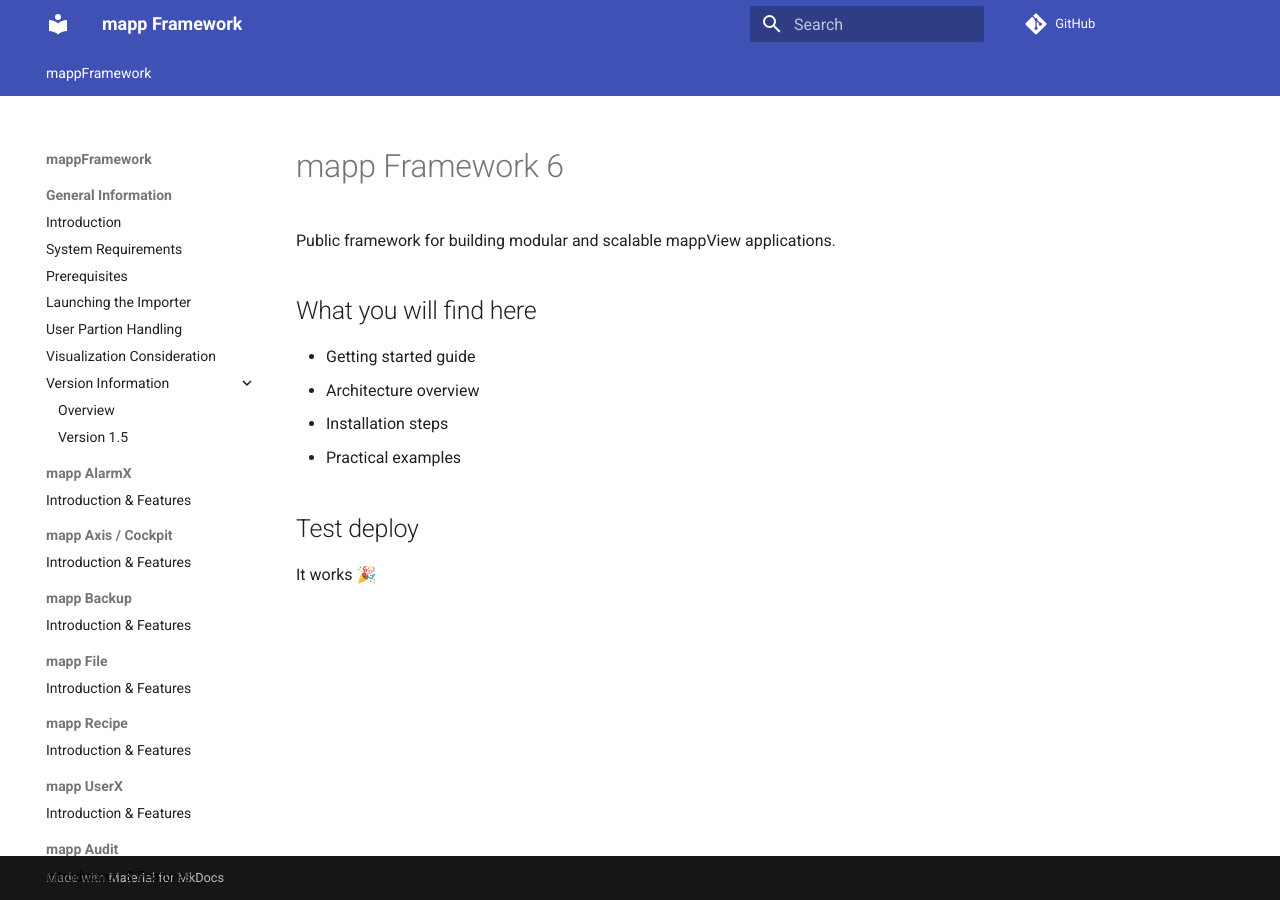
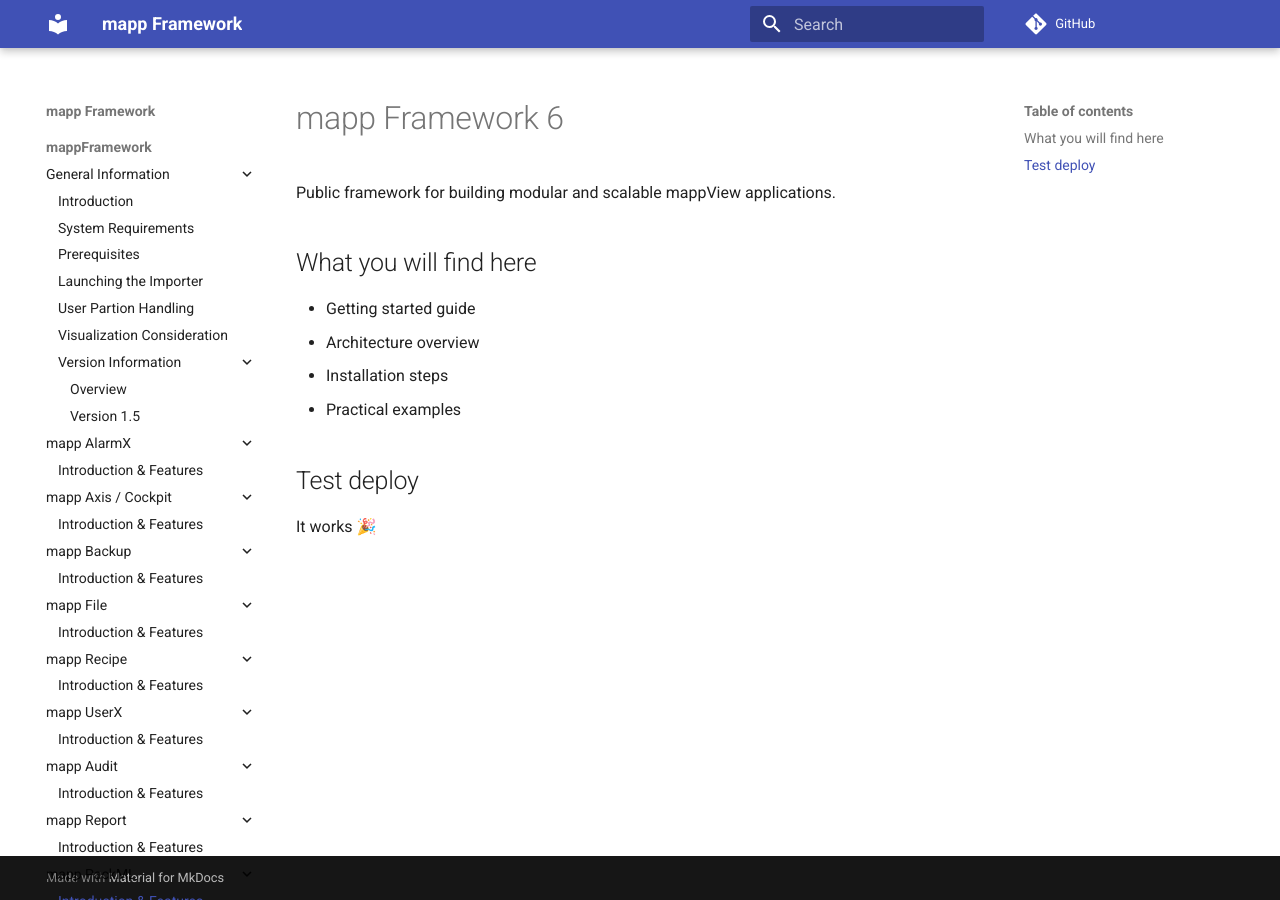
Before and after one commit to jaroslavkovar80/SSHClient, an MkDocs documentation site: the page built from docs/packml/index.md, in a window 1280 px wide. Built offline with MkDocs 1.6.1 and Material for MkDocs 9.7.7, drawn with Linux system fonts in a browser that asks for light colours; comment, search, counter and statistics services are not loaded.

Commit message:
dalsi pokus o architekturu

```diff
--- a/mkdocs.yml
+++ b/mkdocs.yml
@@ -7,12 +7,8 @@
 theme:
   name: material
   features:
-    - navigation.tabs
     - navigation.sections
     - navigation.expand
-    - navigation.instant
-    - navigation.tracking
-    - toc.integrate
 
 nav:
   - mappFramework:
```
